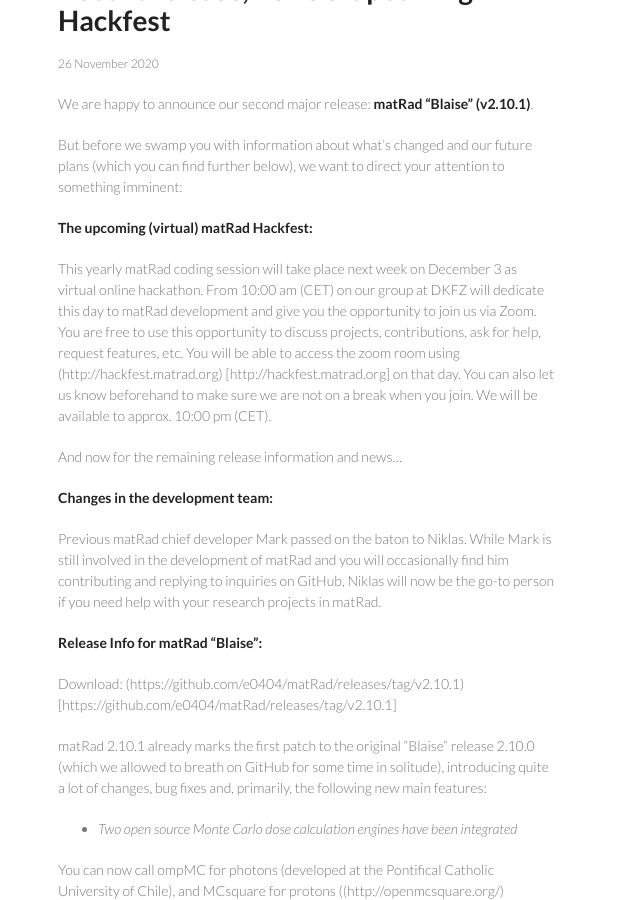
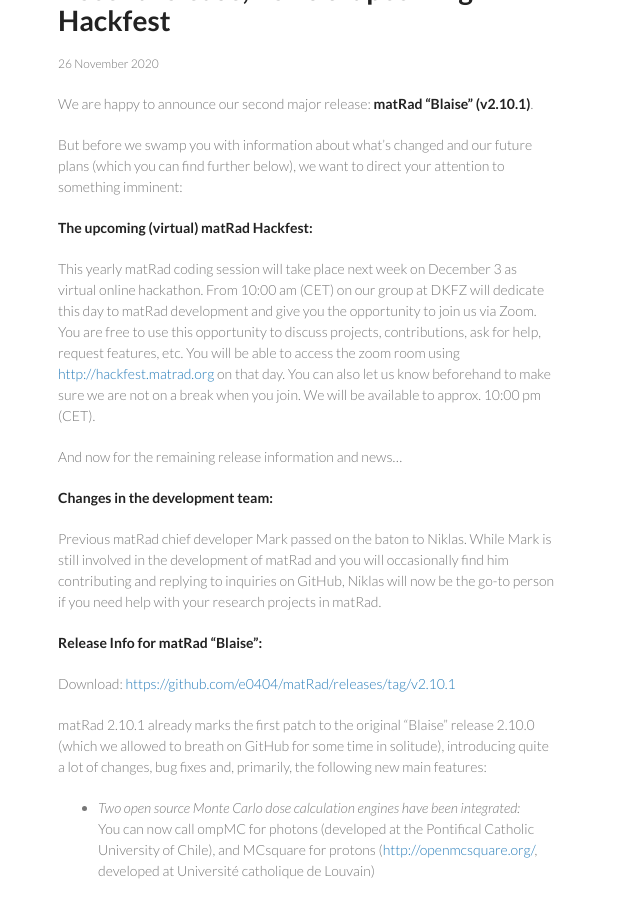
Before and after one commit to palkma/gh_test, a Jekyll site: the page built from _posts/2020-11-26-recent-release-news-upcoming-Hackfest.markdown, in a window 1280 px wide and 900 px high, scrolled down 582 px. Shown: the whole window, without its empty margins (0-640 px from the left). Built offline with Jekyll 4.4.1, drawn with Linux system fonts in a browser that asks for light colours; some of the changed text lies outside the part shown.

Commit message:
post format changes

````diff
--- a/_posts/2020-11-26-recent-release-news-upcoming-Hackfest.markdown
+++ b/_posts/2020-11-26-recent-release-news-upcoming-Hackfest.markdown
@@ -14,7 +14,7 @@ But before we swamp you with information about what’s changed and our future p
 
 **The upcoming (virtual) matRad Hackfest:**
 
-This yearly matRad coding session will take place next week on December 3 as virtual online hackathon. From 10:00 am (CET) on our group at DKFZ will dedicate this day to matRad development and give you the opportunity to join us via Zoom. You are free to use this opportunity to discuss projects, contributions, ask for help, request features, etc. You will be able to access the zoom room using (http://hackfest.matrad.org) [http://hackfest.matrad.org] on that day. You can also let us know beforehand to make sure we are not on a break when you join. We will be available to approx. 10:00 pm (CET).
+This yearly matRad coding session will take place next week on December 3 as virtual online hackathon. From 10:00 am (CET) on our group at DKFZ will dedicate this day to matRad development and give you the opportunity to join us via Zoom. You are free to use this opportunity to discuss projects, contributions, ask for help, request features, etc. You will be able to access the zoom room using [http://hackfest.matrad.org](http://hackfest.matrad.org) on that day. You can also let us know beforehand to make sure we are not on a break when you join. We will be available to approx. 10:00 pm (CET).
 
 
 
@@ -30,25 +30,23 @@ Previous matRad chief developer Mark passed on the baton to Niklas. While Mark i
 
 **Release Info for matRad “Blaise”:**
 
-Download: (https://github.com/e0404/matRad/releases/tag/v2.10.1) [https://github.com/e0404/matRad/releases/tag/v2.10.1]
+Download: [https://github.com/e0404/matRad/releases/tag/v2.10.1](https://github.com/e0404/matRad/releases/tag/v2.10.1)
 
 matRad 2.10.1 already marks the first patch to the original “Blaise” release 2.10.0 (which we allowed to breath on GitHub for some time in solitude), introducing quite a lot of changes, bug fixes and, primarily, the following new main features:
 
-- _Two open source Monte Carlo dose calculation engines have been integrated_
-
-You can now call ompMC for photons (developed at the Pontifical Catholic University of Chile), and MCsquare for protons ((http://openmcsquare.org/) [http://openmcsquare.org/], developed at Université catholique de Louvain)
+- _Two open source Monte Carlo dose calculation engines have been integrated:_
+You can now call ompMC for photons (developed at the Pontifical Catholic University of Chile), and MCsquare for protons ([http://openmcsquare.org/](http://openmcsquare.org/), developed at Université catholique de Louvain)
 
 
-- _Independent dose and CT resolutions_
+- _Independent dose and CT resolutions:_
 You can now define a resolution specific to the dose calculation and optimization accuracy to explore accuracy-to-runtime trade-offs.
-
-- _New optimization interface_
+- _New optimization interface:_
 The optimization has been refactored to an object-oriented design with allows easy integration of your own objective & constraint functions, optimization problem structures and optimizers. Besides IPOPT, optimization is now also possible with the "fmincon" interior-point method from Matlab's optimization toolbox.
 
-- _DICOM exporter_
+- _DICOM exporter:_
 You can now export CT slices, RTstruct and RTDose from matRad (requires the image processing toolbox) using the new ```matRad_DicomExporter```
 
-- _Continuous Integration with TravisCI and Azure DevOps_
+- _Continuous Integration with TravisCI and Azure DevOps:_
 Changes and external contributions (i.e. Pull Requests) to matRad on github are now automatically tested in Matlab and Octave. This will ensure more stability of the code in the future.
 
 For a full list of changes see the ```ChangeLog.txt``` file in the matRad Code.
@@ -71,4 +69,4 @@ If you are already very interested and want to try these functionalities out, le
 
 
 P.S.:
-Not yet on our user-map (http://map.matrad.org)[http://map.matrad.org]? Just let us know and we will add you asap!
+Not yet on our user-map [http://map.matrad.org](http://map.matrad.org)? Just let us know and we will add you asap!
````
